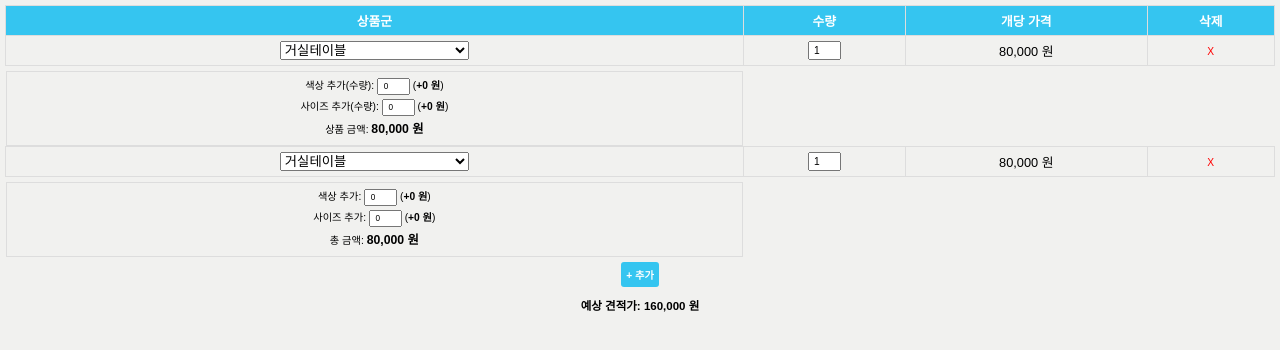
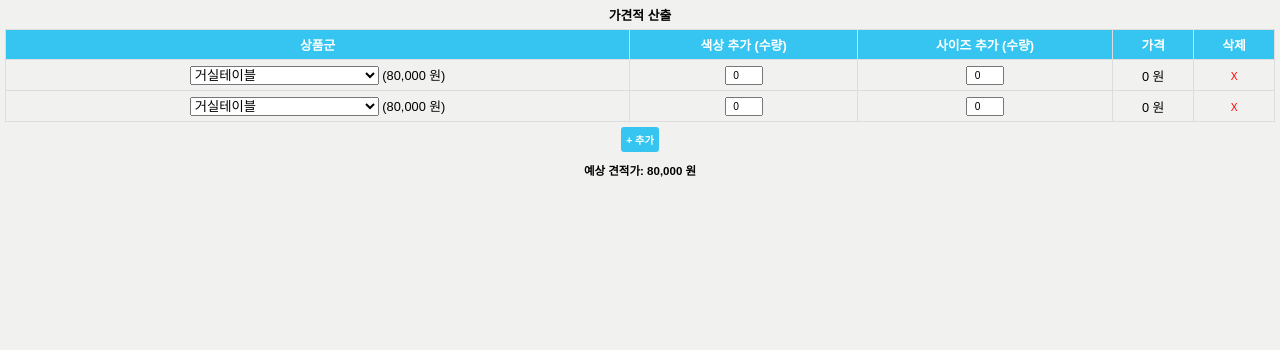
Before and after one commit to CLFXR/calc, a plain HTML site: page calc.html in a window 1280 px wide. Both pictures are taken after a click on the button "+ 추가". Drawn offline with Linux system fonts and the light colour scheme.

Commit message:
Refactor - change format

```diff
--- a/calc.html
+++ b/calc.html
@@ -66,7 +66,7 @@
         }
 
         input[type="number"] {
-            width: 25px;
+            width: 30px;
             padding: 2px;
             font-size: 0.8em;
             text-align: center;
@@ -105,17 +105,19 @@
                 margin-bottom: 3px;
             }
         }
-
     </style>
 </head>
 <body>
+
+    <h1>가견적 산출</h1>
 
     <table id="productTable">
         <thead>
             <tr>
                 <th>상품군</th>
-                <th>수량</th>
-                <th>개당 가격</th>
+                <th>색상 추가 (수량)</th>
+                <th>사이즈 추가 (수량)</th>
+                <th>가격</th>
                 <th>삭제</th>
             </tr>
         </thead>
@@ -153,27 +155,16 @@
                         <option value='C1'>냉장고/인덕션/냉정수기</option>
                         <option value='C1.5'>TV/전기밥솥</option>
                     </select>
+                    (<span class="price">80,000 원</span>) <!-- 개당 가격 표시 추가 -->
                 </td>
                 <td>
-                    <input type="number" class="quantity" value="1" min="1" oninput="calculateTotal();">
+                    <input type="number" class="color-addition" value="0" min="0" oninput="calculateTotal();">
                 </td>
-                <td class="price">80,000 원</td>
+                <td>
+                    <input type="number" class="size-addition" value="0" min="0" oninput="calculateTotal();">
+                </td>
+                <td class="total-cost">0 원</td>
                 <td><span class="remove-row" onclick="removeRow(this)">X</span></td>
-            </tr>
-            <tr class="options-row">
-                <td colspan="4" class="additional-options">
-                    <label>색상 추가(수량):
-                        <input type="number" class="color-addition" value="0" min="0" oninput="calculateTotal()">
-                        (<span class="additional-cost color-cost">+0 원</span>)
-                    </label>
-                    <label>사이즈 추가(수량):
-                        <input type="number" class="size-addition" value="0" min="0" oninput="calculateTotal()">
-                        (<span class="additional-cost size-cost">+0 원</span>)
-                    </label>
-                    <label>상품 금액:
-                        <span class="additional-cost total-cost">0 원</span>
-                    </label>
-                </td>
             </tr>
         </tbody>
     </table>
@@ -199,7 +190,6 @@
         function addRow() {
             let table = document.getElementById('productTable').getElementsByTagName('tbody')[0];
 
-            // 제품 행 추가
             let newRow = table.insertRow();
             newRow.className = "product-row";
             newRow.innerHTML = `
@@ -235,31 +225,16 @@
                         <option value='C1'>냉장고/인덕션/냉정수기</option>
                         <option value='C1.5'>TV/전기밥솥</option>
                     </select>
+                    (<span class="price">80,000 원</span>) <!-- 개당 가격 표시 추가 -->
                 </td>
                 <td>
-                    <input type="number" class="quantity" value="1" min="1" oninput="calculateTotal();">
+                    <input type="number" class="color-addition" value="0" min="0" oninput="calculateTotal();">
                 </td>
-                <td class="price">80,000 원</td>
+                <td>
+                    <input type="number" class="size-addition" value="0" min="0" oninput="calculateTotal();">
+                </td>
+                <td class="total-cost">0 원</td>
                 <td><span class="remove-row" onclick="removeRow(this)">X</span></td>
-            `;
-
-            // 옵션 행 추가
-            let optionsRow = table.insertRow();
-            optionsRow.className = "options-row";
-            optionsRow.innerHTML = `
-                <td colspan="4" class="additional-options">
-                    <label>색상 추가:
-                        <input type="number" class="color-addition" value="0" min="0" oninput="calculateTotal()">
-                        (<span class="additional-cost color-cost">+0 원</span>)
-                    </label>
-                    <label>사이즈 추가:
-                        <input type="number" class="size-addition" value="0" min="0" oninput="calculateTotal()">
-                        (<span class="additional-cost size-cost">+0 원</span>)
-                    </label>
-                    <label>총 금액:
-                        <span class="additional-cost total-cost">0 원</span>
-                    </label>
-                </td>
             `;
 
             calculateTotal();
@@ -280,8 +255,10 @@
             let row = selectElement.parentNode.parentNode;
             let priceCell = row.getElementsByClassName('price')[0];
             let price = prices[selectedValue] || 0;
+
+            // 개당 가격 업데이트
             priceCell.textContent = price.toLocaleString() + ' 원';
-            calculateTotal(); // 가격 변경 시 총합 계산
+            calculateTotal(); // 가격 변경 시 총합을 재계산
         }
 
         function calculateTotal() {
```
